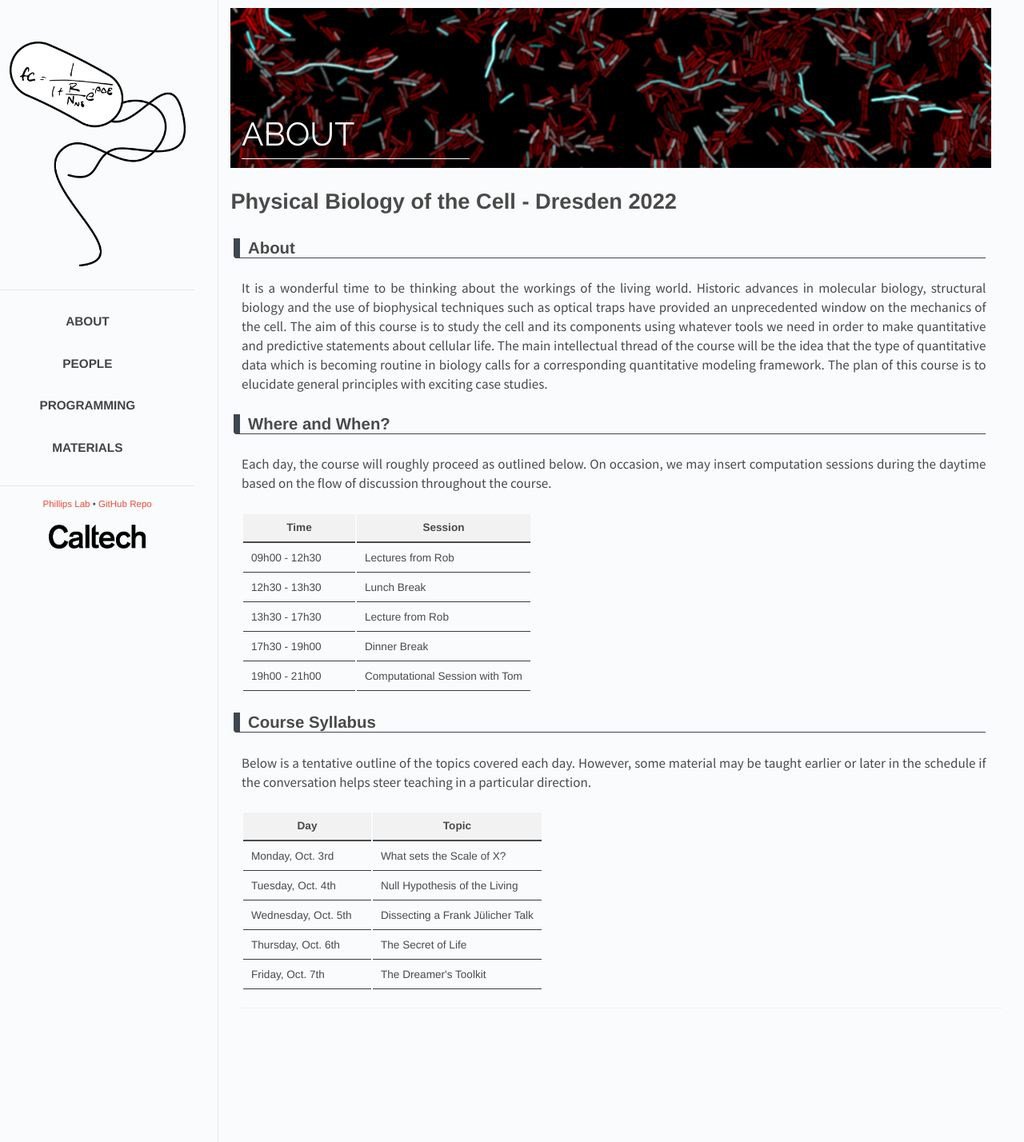
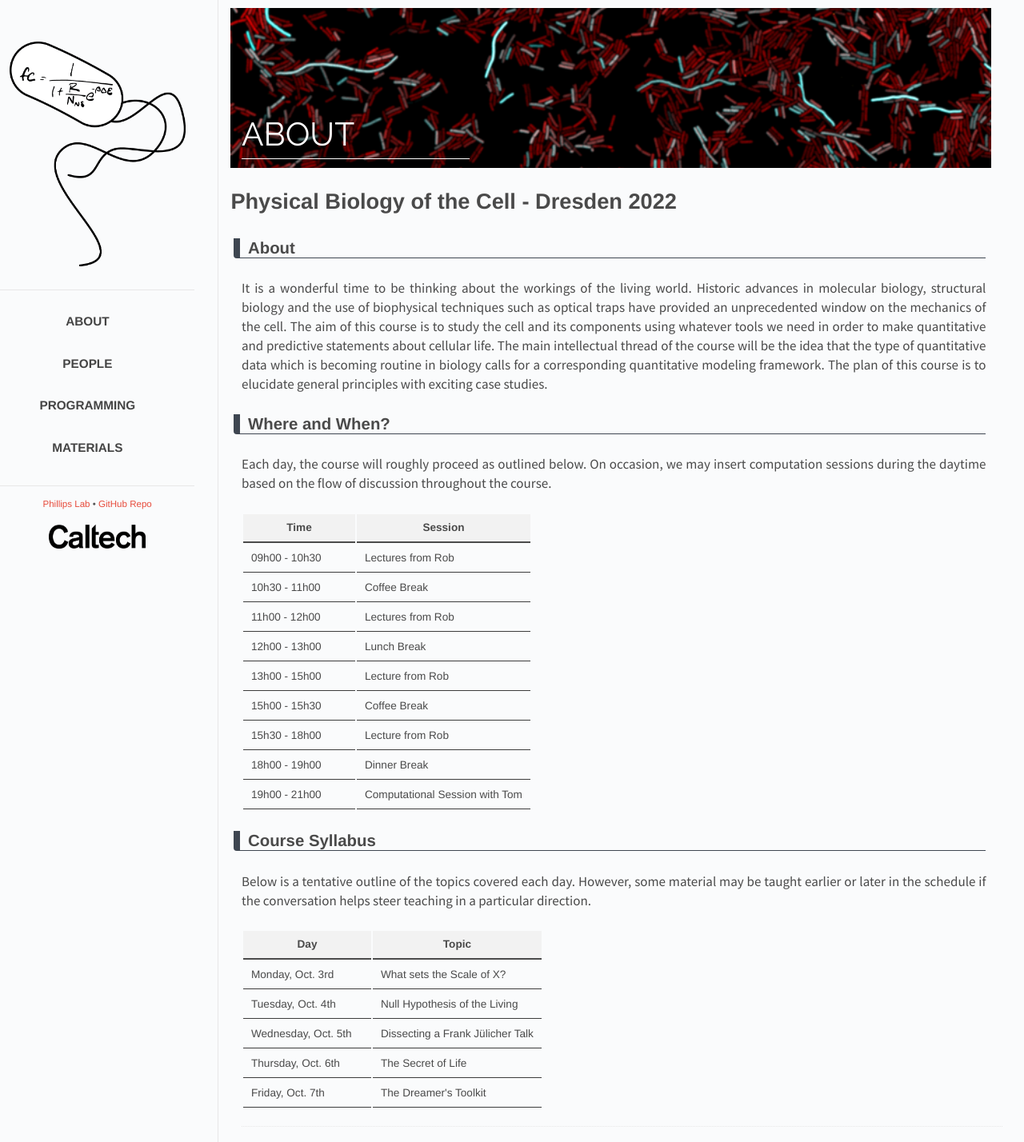
Before and after one commit to RPGroup-PBoC/pboc22_dresden, a Jekyll site: the page built from _posts/2022-01-31-about.md, in a window 1280 px wide. Shown: the whole page at 80% size. Built offline with Jekyll 4.4.1, drawn with Linux system fonts in a browser that asks for light colours.

Commit message:
updated schedule

```diff
--- a/_posts/2022-01-31-about.md
+++ b/_posts/2022-01-31-about.md
@@ -23,19 +23,35 @@ Each day, the course will roughly proceed as outlined below. On occasion, we may
     <th><b>Session</b></th>
 </tr>
 <tr>
-    <td>09h00 - 12h30</td>
+    <td>09h00 - 10h30</td>
     <td>Lectures from Rob</td>
 </tr>
 <tr>
-    <td>12h30 - 13h30</td>
+    <td>10h30 - 11h00</td>
+    <td>Coffee Break</td>
+</tr>
+<tr>
+    <td>11h00 - 12h00</td>
+    <td>Lectures from Rob</td>
+</tr>
+<tr>
+    <td>12h00 - 13h00</td>
     <td>Lunch Break</td>
 </tr>
 <tr>
-    <td>13h30 - 17h30</td>
+    <td>13h00 - 15h00</td>
     <td>Lecture from Rob</td>
 </tr>
 <tr>
-    <td>17h30 - 19h00</td>
+    <td>15h00 - 15h30</td>
+    <td>Coffee Break</td>
+</tr>
+<tr>
+    <td>15h30 - 18h00</td>
+    <td>Lecture from Rob</td>
+</tr>
+<tr>
+    <td>18h00 - 19h00</td>
     <td>Dinner Break</td>
 </tr>
 <tr>
```
